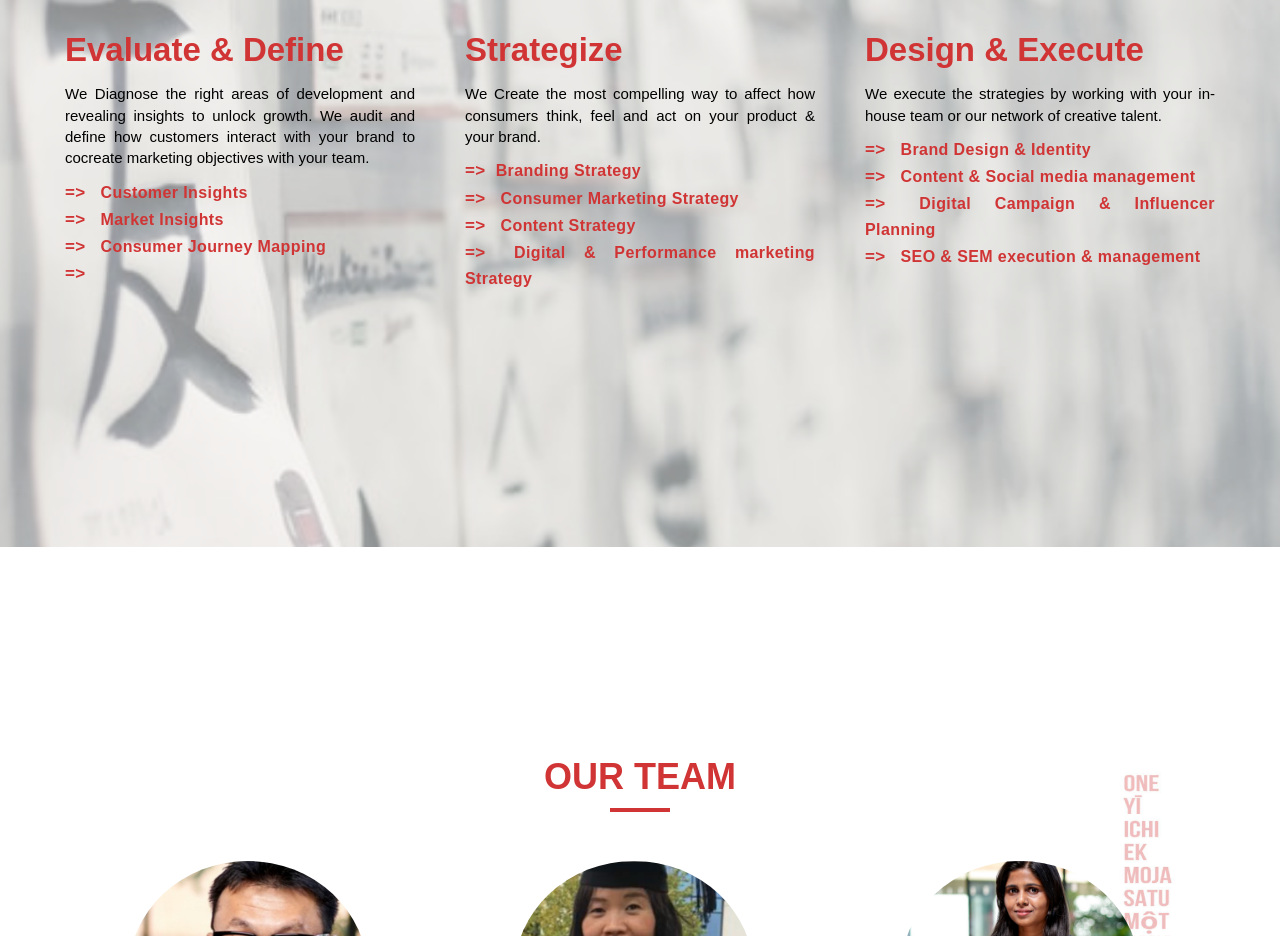
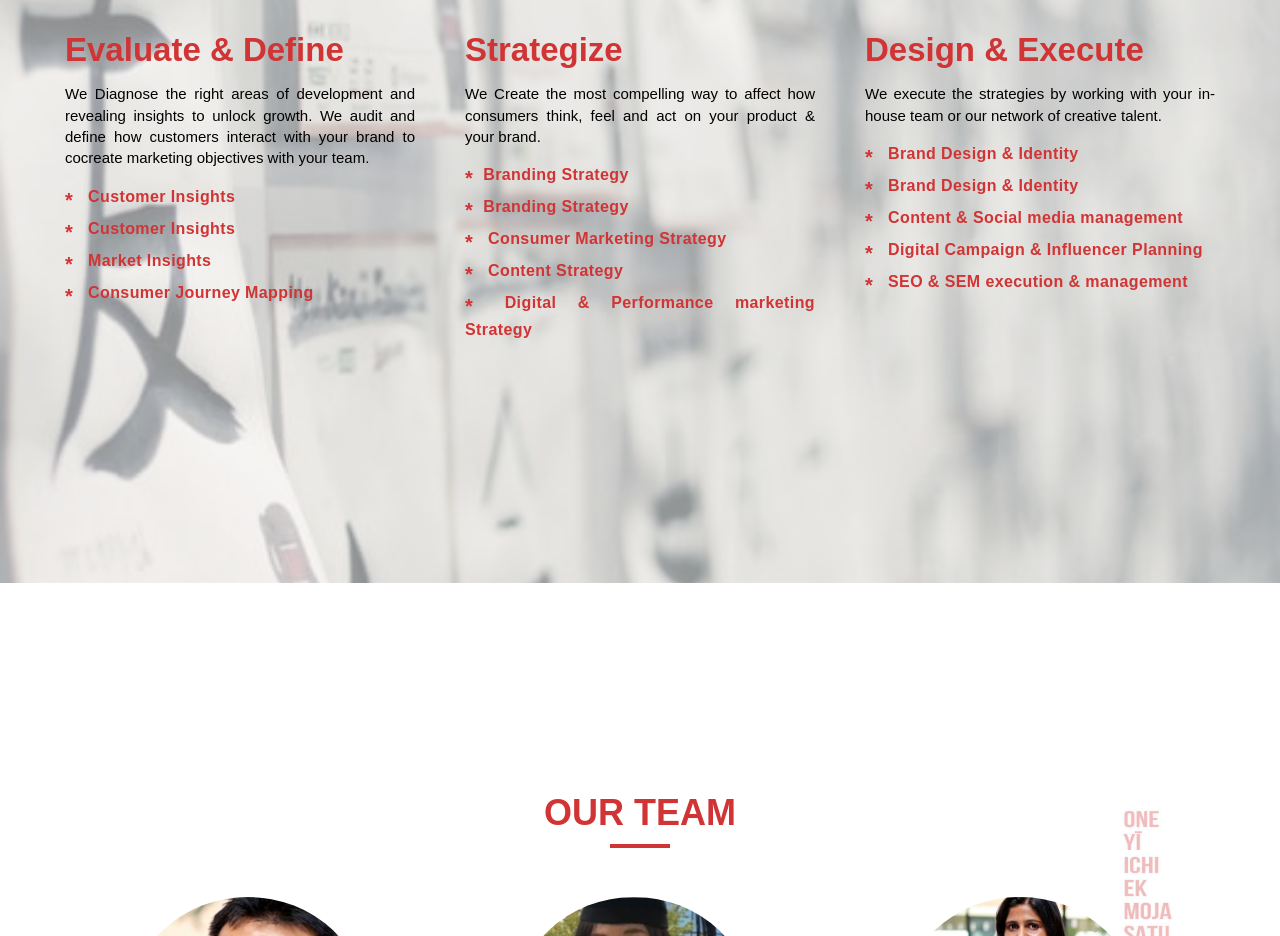
Before and after one commit to harshal6/oneplus, a React (Create React App) app: page / in a window 1280 px wide. Shown: the part 2120-3056 px from the top of the page. Built offline with nearby package versions, Linux system fonts and the light colour scheme; a web font is replaced by a local one; what smooth-scroll would draw is missing.

Commit message:
add bullets point

```diff
--- a/public/css/style.css
+++ b/public/css/style.css
@@ -69,8 +69,6 @@ ol {
 ul,
 ol {
     padding: 0;
-    webkit-padding: 0;
-    moz-padding: 0;
 }
 
 hr {
--- a/src/components/Work.jsx
+++ b/src/components/Work.jsx
@@ -18,9 +18,10 @@ export const Work = (props) => {
                     <h3>{d.name}</h3>
                     <p>{d.text}</p>
                     <li>{d.list1}</li>
-                    <li>{d.list2}</li>
-                    <li>{d.list3}</li>
-                    <li>{d.list4}</li>
+                    {d.list1 ? <li>{d.list1}</li> : ''}
+                    {d.list2 ? <li>{d.list2}</li> : ''}
+                    {d.list3 ? <li>{d.list3}</li> : ''}
+                    {d.list4 ? <li>{d.list4}</li> : ''}
                   </div>
                 </div>
               ))
--- a/src/components/header.jsx
+++ b/src/components/header.jsx
@@ -9,12 +9,11 @@ export const Header = (props) => {
                 <p className="intro-first-p">{props.data ? props.data.title : "Loading"}</p>
                 <p>{props.data ? props.data.title1 : "Loading"}</p>
                 <h1>{props.data ? props.data.paragraph : "Loading"}</h1>
-
               </div>
-
           </div>
         </div>
       </div>
     </header>
+
   );
 };
--- a/src/css/newstyle.css
+++ b/src/css/newstyle.css
@@ -601,12 +601,14 @@ header .intro-text {
     flex-direction: column;
 }
 
-#work li:before {
-    content: "=>";
+#work li::before {
+    content: "*";
     padding-right: 1rem;
     color: #d03434;
-    font-size: 17px;
-    font-weight: 600;
+    font-size: 20px;
+    font-weight: 700;
+    position: relative;
+    top: 5px;
 }
 
 
@@ -1061,6 +1063,10 @@ label {
         list-style-type: none;
         line-height: 1.6;
     }
+    #work li::before {
+        position: relative;
+        top: 4px;
+    }
 }
 
 @media (min-width: 992px) {
```
